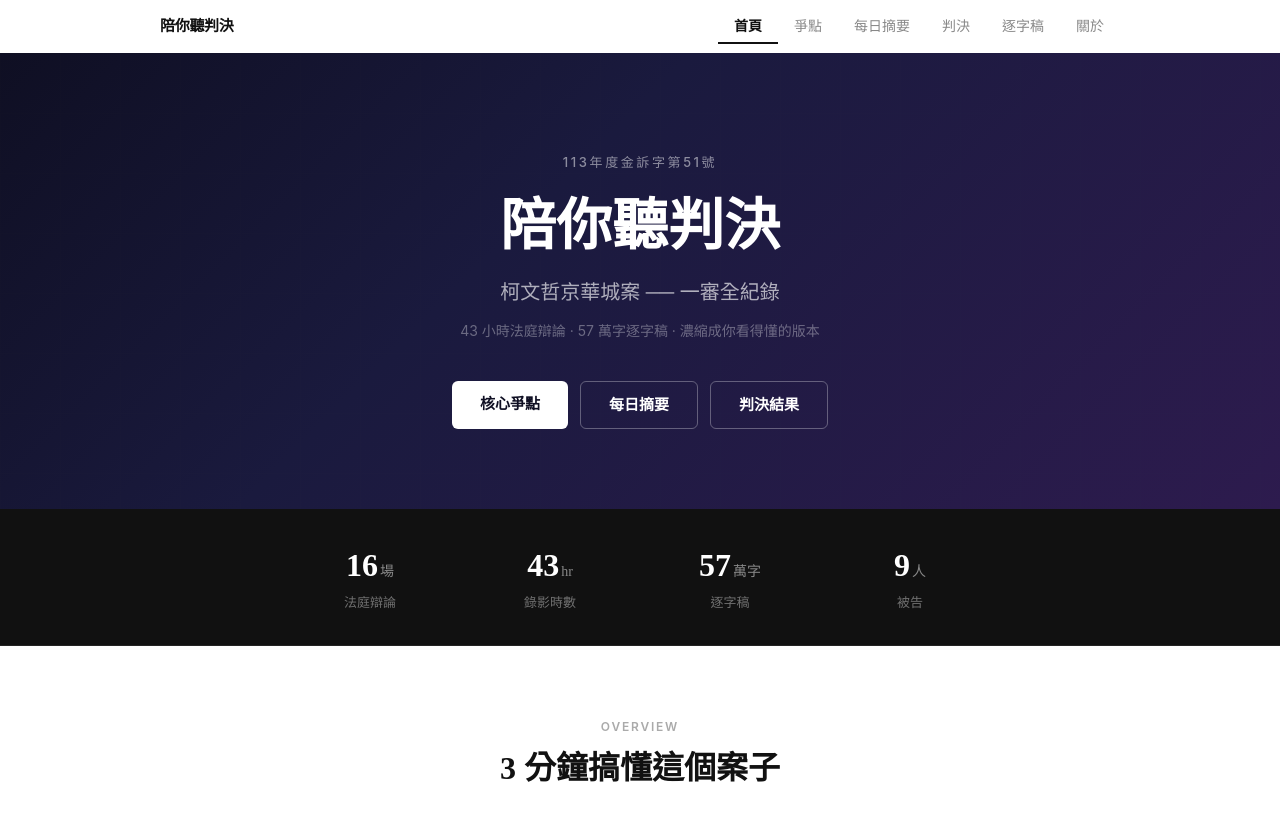
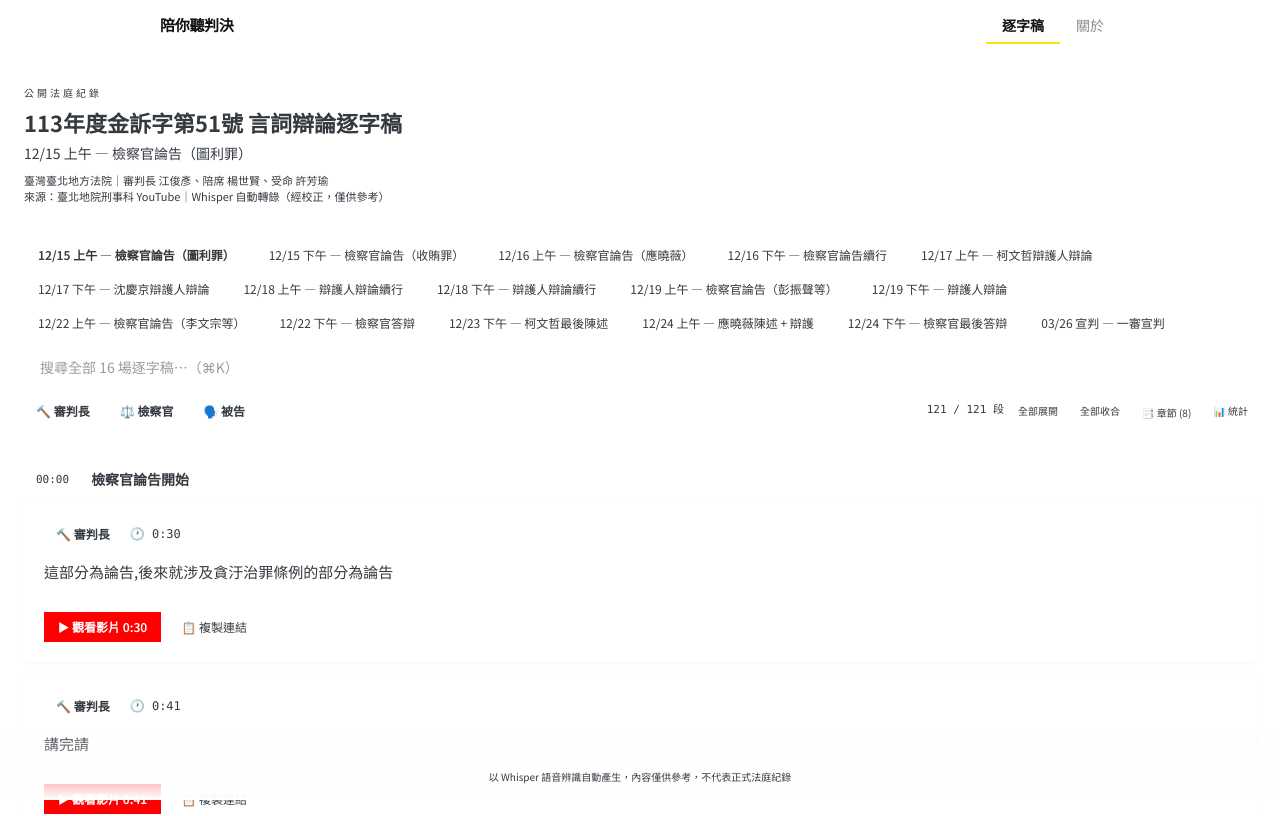
Before and after one commit to mrlefttw/ko-trial, a React (Vite) app: page / in a window 1280 px wide. Shown: the top 816 px of the page. Built offline with nearby package versions, Linux system fonts and the light colour scheme.

Commit message:
update: 黃色主題、精簡頁面只留逐字稿+關於、場次按鈕顯示完整名稱

```diff
--- a/src/App.jsx
+++ b/src/App.jsx
@@ -154,7 +154,7 @@ function SectionHeader({ time, title, id }) {
       padding: '24px 0 10px', fontFamily: 'var(--font-ui)',
     }}>
       <span style={{
-        background: 'var(--color-bg-header)', color: '#fff',
+        background: 'var(--color-bg-header)', color: 'var(--color-text-on-dark)',
         padding: '4px 12px', borderRadius: 'var(--radius-pill)',
         fontSize: '11px', fontFamily: 'var(--font-mono)', flexShrink: 0,
       }}>
@@ -215,7 +215,7 @@ function SectionNav({ sections }) {
         fontSize: '10px', padding: '3px 8px', borderRadius: '4px',
         border: `1px solid ${open ? 'var(--color-bg-header)' : 'var(--color-border)'}`,
         background: open ? 'var(--color-bg-header)' : 'var(--color-bg-card)',
-        color: open ? '#fff' : 'var(--color-text-secondary)',
+        color: open ? 'var(--color-text-on-dark)' : 'var(--color-text-secondary)',
         cursor: 'pointer', fontFamily: 'var(--font-ui)',
       }}>
         📑 章節 ({sections.length})
@@ -330,9 +330,9 @@ function SessionPicker({ current, onChange, isMobile, isGlobalSearch }) {
         const active = s.id === current;
         const conf = SPEAKERS[s.speaker];
         return (
-          <button key={s.id} onClick={() => onChange(s.id)} title={s.desc}
+          <button key={s.id} onClick={() => onChange(s.id)}
             style={{
-              fontSize: '12px', padding: '4px 12px', cursor: 'pointer', transition: 'all 0.15s',
+              fontSize: '12px', padding: '5px 14px', cursor: 'pointer', transition: 'all 0.15s',
               borderRadius: 'var(--radius-pill)',
               border: `1px solid ${active ? conf.accent : 'var(--color-border)'}`,
               color: active ? conf.accent : 'var(--color-text-muted)',
@@ -340,7 +340,7 @@ function SessionPicker({ current, onChange, isMobile, isGlobalSearch }) {
               fontWeight: active ? 600 : 400, fontFamily: 'var(--font-ui)',
             }}
           >
-            {s.label}
+            {s.label} — {s.desc}
           </button>
         );
       })}
@@ -668,7 +668,7 @@ export default function App() {
               fontSize: '10px', padding: '3px 8px', borderRadius: '4px',
               border: `1px solid ${showStats ? 'var(--color-bg-header)' : 'var(--color-border)'}`,
               background: showStats ? 'var(--color-bg-header)' : 'var(--color-bg-card)',
-              cursor: 'pointer', color: showStats ? '#fff' : 'var(--color-text-secondary)',
+              cursor: 'pointer', color: showStats ? 'var(--color-text-on-dark)' : 'var(--color-text-secondary)',
               fontFamily: 'var(--font-ui)',
             }}>📊 統計</button>
           </div>
--- a/src/Site.jsx
+++ b/src/Site.jsx
@@ -1,18 +1,10 @@
 import { Routes, Route, Link, useLocation } from 'react-router-dom';
 import { useState, useEffect } from 'react';
-import Landing from './pages/Landing.jsx';
-import Issues from './pages/Issues.jsx';
-import Daily from './pages/Daily.jsx';
-import Verdict from './pages/Verdict.jsx';
 import About from './pages/About.jsx';
 import App from './App.jsx';
 
 const NAV_ITEMS = [
-  { path: '/', label: '首頁' },
-  { path: '/issues', label: '爭點' },
-  { path: '/daily', label: '每日摘要' },
-  { path: '/verdict', label: '判決' },
-  { path: '/transcript', label: '逐字稿' },
+  { path: '/', label: '逐字稿' },
   { path: '/about', label: '關於' },
 ];
 
@@ -56,82 +48,42 @@ function Nav() {
           </span>
         </Link>
 
-        {/* Desktop nav */}
-        {!isMobile && (
         <div style={{ display: 'flex', gap: 0 }}>
           {NAV_ITEMS.map(item => (
             <Link key={item.path} to={item.path} style={{
               textDecoration: 'none', padding: '6px 16px',
               fontSize: 14, fontWeight: current === item.path ? 600 : 400,
               color: current === item.path ? '#111' : '#888',
-                borderBottom: current === item.path ? '2px solid #111' : '2px solid transparent',
+              borderBottom: current === item.path ? '2px solid #ffe600' : '2px solid transparent',
               transition: 'all 0.15s',
             }}>
               {item.label}
             </Link>
           ))}
         </div>
-        )}
-
-        {/* Mobile hamburger */}
-        {isMobile && (
-          <button onClick={() => setOpen(!open)} style={{
-            background: 'none', border: 'none', fontSize: 22, cursor: 'pointer',
-            color: '#333', padding: 4,
-          }}>
-            {open ? '\u2715' : '\u2630'}
-          </button>
-        )}
       </div>
-
-      {/* Mobile dropdown */}
-      {isMobile && open && (
-        <div style={{
-          display: 'flex', flexDirection: 'column', gap: 2, padding: '4px 0 16px',
-        }}>
-          {NAV_ITEMS.map(item => (
-            <Link key={item.path} to={item.path} onClick={() => setOpen(false)} style={{
-              textDecoration: 'none', padding: '10px 12px', borderRadius: 6,
-              fontSize: 15, fontWeight: current === item.path ? 600 : 400,
-              color: current === item.path ? '#111' : '#666',
-              background: current === item.path ? '#f5f5f5' : 'transparent',
-            }}>
-              {item.label}
-            </Link>
-          ))}
-        </div>
-      )}
     </nav>
   );
 }
 
 export default function Site() {
-  const location = useLocation();
-  const isTranscript = location.pathname === '/transcript';
-
   return (
     <>
-      {!isTranscript && <Nav />}
+      <Nav />
       <Routes>
-        <Route path="/" element={<Landing />} />
-        <Route path="/issues" element={<Issues />} />
-        <Route path="/daily" element={<Daily />} />
-        <Route path="/verdict" element={<Verdict />} />
+        <Route path="/" element={<App />} />
         <Route path="/about" element={<About />} />
-        <Route path="/transcript" element={<App />} />
       </Routes>
-      {!isTranscript && (
       <footer style={{
         background: '#111', color: 'rgba(255,255,255,0.4)', fontSize: 13,
         padding: '40px 20px', textAlign: 'center', lineHeight: 1.8,
       }}>
-          <div style={{ color: 'rgba(255,255,255,0.7)', fontWeight: 600, marginBottom: 8, fontFamily: "'Noto Serif TC', serif" }}>
+        <div style={{ color: '#ffe600', fontWeight: 600, marginBottom: 8, fontFamily: "'Noto Serif TC', serif" }}>
           陪你聽判決
         </div>
         <p style={{ margin: '0 0 4px' }}>資料來源：臺北地院刑事科 YouTube</p>
         <p style={{ margin: 0 }}>逐字稿由 AI 自動轉錄並經人名校正，內容僅供參考</p>
       </footer>
-      )}
     </>
   );
 }
--- a/src/index.css
+++ b/src/index.css
@@ -10,8 +10,8 @@
   --color-bg: #ffffff;
   --color-bg-card: #ffffff;
   --color-bg-hover: #f8f9fa;
-  --color-bg-header: #1a1a2e;
-  --color-bg-header-end: #16213e;
+  --color-bg-header: #ffe600;
+  --color-bg-header-end: #f5dc00;
   --color-border: #e9ecef;
   --color-border-light: #f1f3f5;
 
@@ -20,9 +20,9 @@
   --color-text-secondary: #868e96;
   --color-text-muted: #adb5bd;
   --color-text-dim: #ced4da;
-  --color-text-on-dark: #ffffff;
-  --color-text-on-dark-secondary: rgba(255, 255, 255, 0.7);
-  --color-text-on-dark-muted: rgba(255, 255, 255, 0.4);
+  --color-text-on-dark: #111111;
+  --color-text-on-dark-secondary: rgba(0, 0, 0, 0.6);
+  --color-text-on-dark-muted: rgba(0, 0, 0, 0.35);
 
   /* 搜尋高亮 */
   --color-highlight: #fff3bf;
```
Lines whose indentation alone changed are shown as unchanged.
